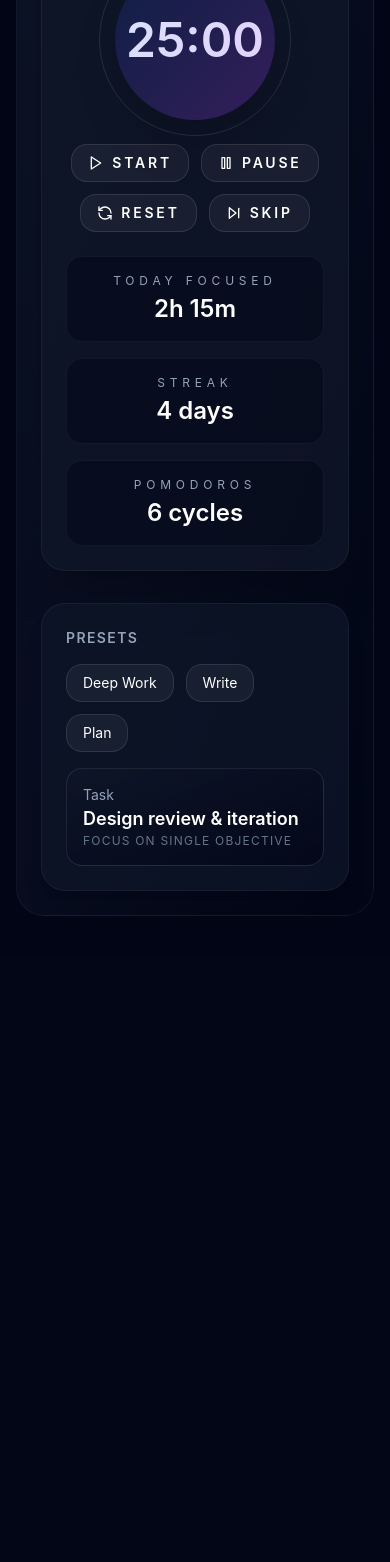
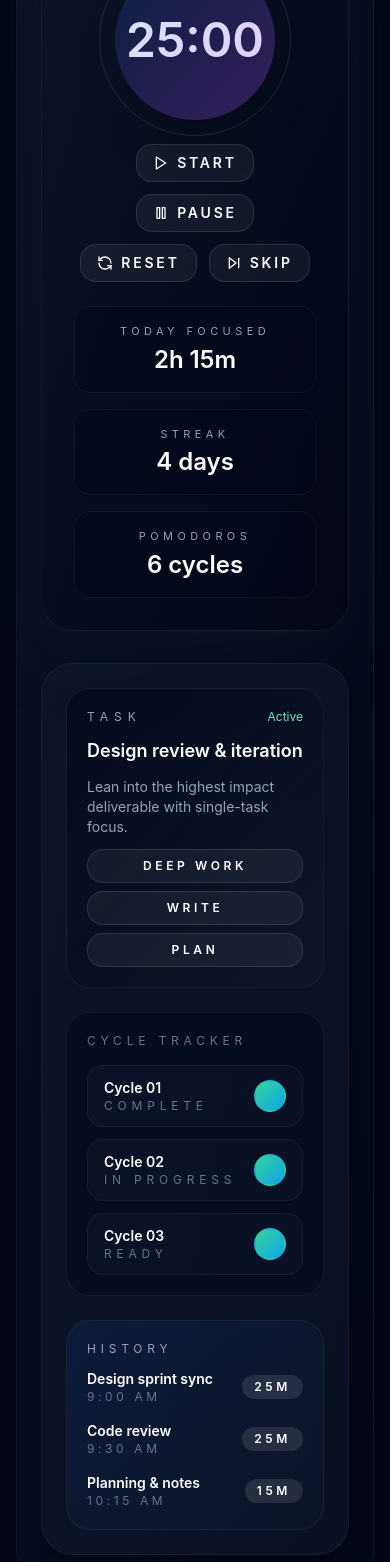
Before and after one commit to johnwick22012026-source/POMODORO, a React (Vite) app: page / in a window 390 px wide. Shown: the part 432-1994 px from the top of the page. Before the commit the page ends 1388 px from the top, so only its background shows below. Built offline with nearby package versions, Linux system fonts and the light colour scheme.

Commit message:
feat(POMO-37): Create the responsive dashboard scaffold and premium visual system — src/App.tsx

```diff
--- a/src/App.tsx
+++ b/src/App.tsx
@@ -4,55 +4,100 @@ import TimerDisplay from './components/TimerDisplay'
 import DashboardShell from './components/DashboardShell'
 
 const focusPresets = ['Deep Work', 'Write', 'Plan']
+
 const stats = [
   { label: 'Today Focused', value: '2h 15m' },
   { label: 'Streak', value: '4 days' },
   { label: 'Pomodoros', value: '6 cycles' }
 ]
 
+const cycles = [
+  { label: 'Cycle 01', status: 'Complete' },
+  { label: 'Cycle 02', status: 'In progress' },
+  { label: 'Cycle 03', status: 'Ready' }
+]
+
+const history = [
+  { time: '9:00 AM', title: 'Design sprint sync', duration: '25m' },
+  { time: '9:30 AM', title: 'Code review', duration: '25m' },
+  { time: '10:15 AM', title: 'Planning & notes', duration: '15m' }
+]
+
 export default function App() {
   return (
-    <div className="min-h-screen bg-slate-950">
-      <div className="mx-auto flex min-h-screen max-w-6xl flex-col gap-6 px-4 py-10">
+    <div className="min-h-screen bg-slate-950/40 py-8">
+      <div className="mx-auto flex min-h-screen max-w-6xl flex-col gap-6 px-4">
         <Header />
         <SessionTabs />
         <DashboardShell>
           <div className="flex flex-col gap-8 lg:flex-row">
-            <section className="flex-1 rounded-3xl border border-white/5 bg-slate-900/80 p-6 shadow-2xl">
-              <div className="flex flex-col gap-6">
+            <section className="flex flex-1 flex-col gap-6 rounded-[32px] border border-white/5 bg-gradient-to-br from-slate-900/60 to-slate-950/80 p-8 shadow-[0_20px_60px_rgba(15,23,42,0.65)]">
               <TimerDisplay />
               <div className="grid gap-4 sm:grid-cols-3">
                 {stats.map((stat) => (
                   <article
                     key={stat.label}
-                      className="rounded-2xl border border-white/5 bg-slate-950/50 p-4 text-center"
+                    className="flex flex-col gap-1 rounded-2xl border border-white/5 bg-slate-950/30 p-4 text-center backdrop-blur"
                   >
-                      <p className="text-xs uppercase tracking-[0.4em] text-slate-400">
-                        {stat.label}
-                      </p>
-                      <p className="mt-1 text-2xl font-semibold text-white">{stat.value}</p>
+                    <p className="text-[11px] uppercase tracking-[0.4em] text-slate-400">{stat.label}</p>
+                    <p className="text-2xl font-semibold text-white">{stat.value}</p>
                   </article>
                 ))}
               </div>
+            </section>
+            <section className="flex flex-1 flex-col gap-6 rounded-[32px] border border-white/5 bg-slate-900/70 p-6 shadow-xl">
+              <article className="space-y-3 rounded-3xl border border-white/5 bg-gradient-to-br from-slate-950/60 to-slate-900/80 p-5">
+                <div className="flex items-center justify-between">
+                  <p className="text-xs uppercase tracking-[0.5em] text-slate-400">Task</p>
+                  <span className="text-xs text-emerald-300">Active</span>
                 </div>
-            </section>
-            <section className="flex-1 space-y-4 rounded-3xl border border-white/5 bg-slate-900/70 p-6 shadow-xl">
-              <h2 className="text-sm font-semibold uppercase tracking-widest text-slate-400">Presets</h2>
-              <div className="flex flex-wrap gap-3">
+                <h2 className="text-lg font-semibold text-white">Design review &amp; iteration</h2>
+                <p className="text-sm text-slate-400">Lean into the highest impact deliverable with single-task focus.</p>
+                <div className="grid gap-2 sm:grid-cols-3">
                   {focusPresets.map((preset) => (
                     <button
                       key={preset}
-                    className="rounded-2xl border border-white/10 bg-white/5 px-4 py-2 text-sm text-white transition duration-200 hover:border-accent/70 hover:bg-slate-600"
+                      className="rounded-2xl border border-white/10 bg-white/5 px-4 py-2 text-xs font-semibold uppercase tracking-[0.3em] text-white transition hover:border-sky-400/80"
+                      type="button"
                     >
                       {preset}
                     </button>
                   ))}
                 </div>
-              <div className="rounded-2xl border border-white/10 bg-gradient-to-br from-slate-900/60 to-slate-950/80 p-4 text-sm text-slate-300">
-                <p className="text-slate-400">Task</p>
-                <p className="text-lg font-semibold text-white">Design review &amp; iteration</p>
-                <p className="text-xs uppercase tracking-widest text-slate-500">Focus on single objective</p>
+              </article>
+              <article className="space-y-4 rounded-3xl border border-white/5 bg-slate-950/40 p-5">
+                <p className="text-xs uppercase tracking-[0.4em] text-slate-500">Cycle tracker</p>
+                <div className="space-y-3">
+                  {cycles.map((cycle) => (
+                    <div
+                      key={cycle.label}
+                      className="flex items-center justify-between rounded-2xl border border-white/5 bg-slate-900/60 px-4 py-3"
+                    >
+                      <div className="flex flex-col">
+                        <span className="text-sm font-semibold text-white">{cycle.label}</span>
+                        <span className="text-xs uppercase tracking-[0.4em] text-slate-500">{cycle.status}</span>
                       </div>
+                      <div className="h-8 w-8 rounded-full border-2 border-transparent bg-gradient-to-br from-emerald-400 to-sky-500" />
+                    </div>
+                  ))}
+                </div>
+              </article>
+              <article className="space-y-3 rounded-3xl border border-white/5 bg-gradient-to-br from-blue-600/10 to-slate-900/60 p-5">
+                <p className="text-xs uppercase tracking-[0.4em] text-slate-400">History</p>
+                <div className="space-y-4">
+                  {history.map((entry) => (
+                    <div key={entry.time} className="flex items-center justify-between">
+                      <div>
+                        <p className="text-sm font-semibold text-white">{entry.title}</p>
+                        <p className="text-xs uppercase tracking-[0.3em] text-slate-500">{entry.time}</p>
+                      </div>
+                      <span className="rounded-full bg-white/10 px-3 py-1 text-xs font-semibold uppercase tracking-[0.3em] text-white">
+                        {entry.duration}
+                      </span>
+                    </div>
+                  ))}
+                </div>
+              </article>
             </section>
           </div>
         </DashboardShell>
```
Lines whose indentation alone changed are shown as unchanged.
